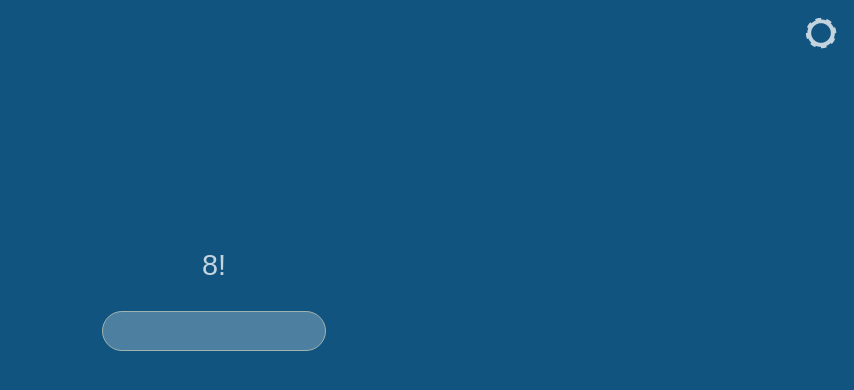
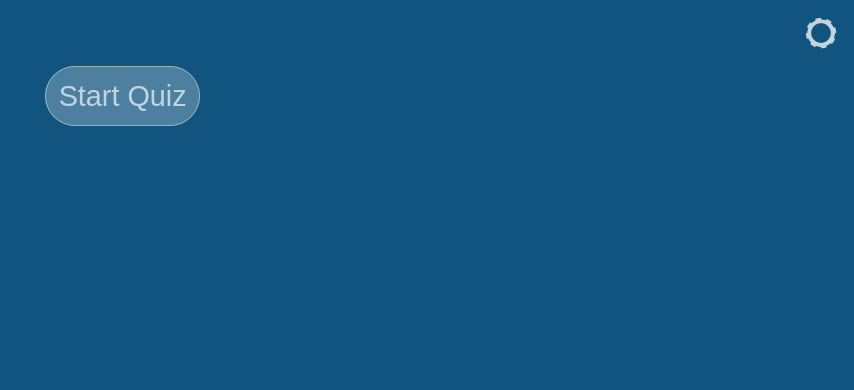
Before and after one commit to RichardGo9000/CoffeeMath, a plain HTML site: page index.html in a window 1280 px wide. Shown: the whole page, without its empty margins (426-1280 px from the left). Drawn offline with Linux system fonts and the light colour scheme.

Commit message:
Update index.html

```diff
--- a/index.html
+++ b/index.html
@@ -41,12 +41,12 @@
         <img type="image" src="img/gear.png" alt="settings" />
     </label>
 
-    <!-- <a id="linkBtn" href="#">Start Quiz</a> -->
+    <a id="linkBtn" href="#">Start Quiz</a>
 
-    <div id="app">
+<!--     <div id="app">
         <p id="question">1 + 1</p>
         <input id="answer" type="text" />
-    </div>
+    </div> -->
 
 
     <!-- <div class="report" id="app">
@@ -144,7 +144,7 @@
         </label>
     </div>
 
-    <script type="module" src="index.js"></script>
+<!--     <script type="module" src="index.js"></script>  -->
 
 </body>
 
```
